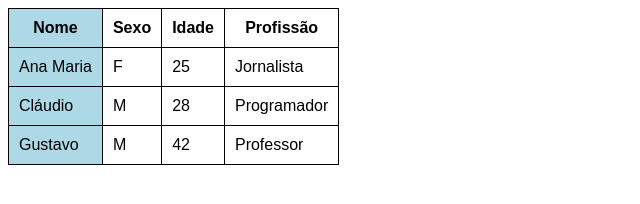
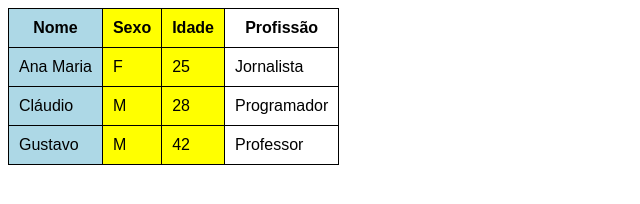
Before and after one commit to lucascesca/html-css, a plain HTML site: page exercicios/ex023/tabela005.html in a window 1280 px wide. Shown: the whole page, without its empty margins (0-640 px from the left). Drawn offline with Linux system fonts and the light colour scheme.

Commit message:
Update tabela005.html

```diff
--- a/exercicios/ex023/tabela005.html
+++ b/exercicios/ex023/tabela005.html
@@ -24,14 +24,17 @@
         .cnome {
             background-color: lightblue;
         }
+
+        .cgrupo {
+            background-color: yellow;
+        }
     </style>
 </head>
 <body>
     <table>
         <colgroup>
             <col class="cnome">
-            <col class="csexo">
-            <col class="cidade">
+            <col class="cgrupo" span="2">
             <col class="cprofissão">
         </colgroup>
         <tr>
```
